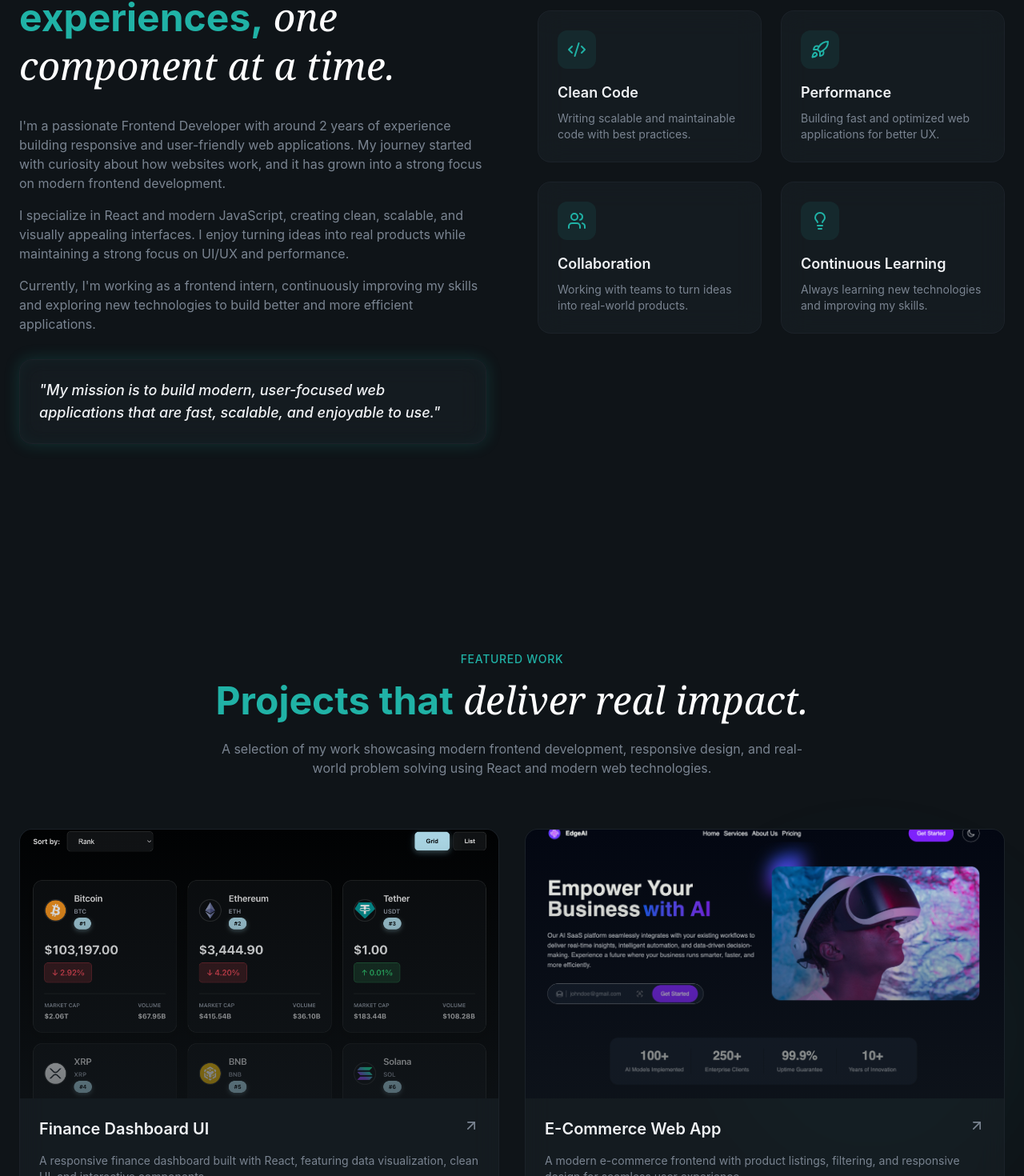
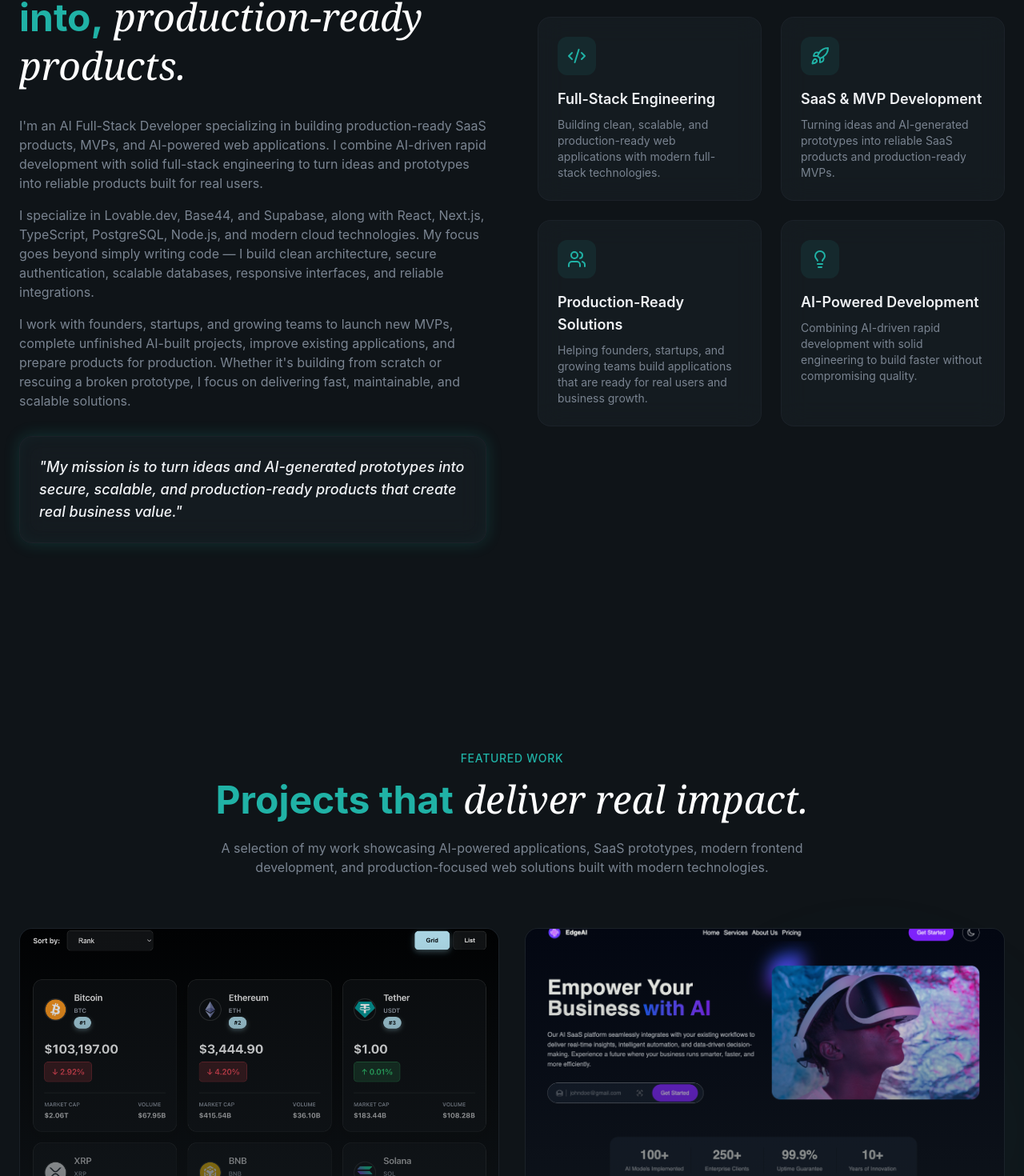
Before and after one commit to akash-547/Personal-portfolio, a React (Vite) app: page / in a window 1280 px wide. Shown: the part 1336-2806 px from the top of the page at 80% size. Built offline with nearby package versions, Linux system fonts and the light colour scheme.

Commit message:
fix:updates in section

```diff
--- a/src/sections/About.jsx
+++ b/src/sections/About.jsx
@@ -3,23 +3,27 @@ import { Code2, Lightbulb, Rocket, Users } from "lucide-react";
 const highlights = [
   {
     icon: Code2,
-    title: "Clean Code",
-    description: "Writing scalable and maintainable code with best practices.",
+    title: "Full-Stack Engineering",
+    description:
+      "Building clean, scalable, and production-ready web applications with modern full-stack technologies.",
   },
   {
     icon: Rocket,
-    title: "Performance",
-    description: "Building fast and optimized web applications for better UX.",
+    title: "SaaS & MVP Development",
+    description:
+      "Turning ideas and AI-generated prototypes into reliable SaaS products and production-ready MVPs.",
   },
   {
     icon: Users,
-    title: "Collaboration",
-    description: "Working with teams to turn ideas into real-world products.",
+    title: "Production-Ready Solutions",
+    description:
+      "Helping founders, startups, and growing teams build applications that are ready for real users and business growth.",
   },
   {
     icon: Lightbulb,
-    title: "Continuous Learning",
-    description: "Always learning new technologies and improving my skills.",
+    title: "AI-Powered Development",
+    description:
+      "Combining AI-driven rapid development with solid engineering to build faster without compromising quality.",
   },
 ];
 
@@ -37,38 +41,44 @@ export const About = () => {
             </div>
 
             <h2 className="text-4xl md:text-5xl font-bold leading-tight animate-fade-in animation-delay-100 text-secondary-foreground">
-              Building the web experiences,
+              Turning AI prototypes into,
               <span className="font-serif italic font-normal text-white">
                 {" "}
-                one component at a time.
+                production-ready products.
               </span>
             </h2>
 
             <div className="space-y-4 text-muted-foreground animate-fade-in animation-delay-200">
               <p>
-                I'm a passionate Frontend Developer with around 2 years of
-                experience building responsive and user-friendly web
-                applications. My journey started with curiosity about how
-                websites work, and it has grown into a strong focus on modern
-                frontend development.
+                I'm an AI Full-Stack Developer specializing in building
+                production-ready SaaS products, MVPs, and AI-powered web
+                applications. I combine AI-driven rapid development with solid
+                full-stack engineering to turn ideas and prototypes into
+                reliable products built for real users.
               </p>
+
               <p>
-                I specialize in React and modern JavaScript, creating clean,
-                scalable, and visually appealing interfaces. I enjoy turning
-                ideas into real products while maintaining a strong focus on
-                UI/UX and performance.
+                I specialize in Lovable.dev, Base44, and Supabase, along with
+                React, Next.js, TypeScript, PostgreSQL, Node.js, and modern
+                cloud technologies. My focus goes beyond simply writing code —
+                I build clean architecture, secure authentication, scalable
+                databases, responsive interfaces, and reliable integrations.
               </p>
+
               <p>
-                Currently, I'm working as a frontend intern, continuously
-                improving my skills and exploring new technologies to build
-                better and more efficient applications.
+                I work with founders, startups, and growing teams to launch new
+                MVPs, complete unfinished AI-built projects, improve existing
+                applications, and prepare products for production. Whether it's
+                building from scratch or rescuing a broken prototype, I focus
+                on delivering fast, maintainable, and scalable solutions.
               </p>
             </div>
 
             <div className="glass rounded-2xl p-6 glow-border animate-fade-in animation-delay-300">
               <p className="text-lg font-medium italic text-foreground">
-                "My mission is to build modern, user-focused web applications
-                that are fast, scalable, and enjoyable to use."
+                "My mission is to turn ideas and AI-generated prototypes into
+                secure, scalable, and production-ready products that create
+                real business value."
               </p>
             </div>
           </div>
--- a/src/sections/Experience.jsx
+++ b/src/sections/Experience.jsx
@@ -1,20 +1,40 @@
 const experiences = [
   {
     period: "2026 — Present",
-    role: "Senior Frontend Engineer",
-    company: "Axionix",
+    role: "Senior AI Full-Stack Developer",
+    company: "Axionix X Pvt Ltd",
     description:
-      "Working on building modern and responsive web applications using React. Focused on creating clean UI components, improving performance, and enhancing user experience.",
-    technologies: ["React", "JavaScript", "Tailwind CSS"],
+      "Building production-ready AI-powered web applications, SaaS products, and MVPs using modern full-stack technologies. Focused on scalable architecture, secure authentication, database integration, API development, performance optimization, and reliable deployment.",
+    technologies: [
+      "Lovable.dev",
+      "Base44",
+      "React",
+      "Next.js",
+      "TypeScript",
+      "Supabase",
+      "PostgreSQL",
+      "OpenAI",
+      "Node.js",
+      "Tailwind CSS",
+      "Vercel",
+    ],
     current: true,
   },
   {
     period: "2025",
-    role: "Frontend Intern",
-    company: "Binary Hub",
+    role: "Senior Frontend Developer",
+    company: "Binary Hub Technologies",
     description:
-      "Assisted in developing responsive user interfaces and reusable components. Gained hands-on experience with React, Git, and real-world project workflows.",
-    technologies: ["React", "JavaScript", "CSS", "Git"],
+      "Developed modern and responsive user interfaces with a focus on clean design, reusable components, performance, and user experience. Worked with React and modern frontend development workflows to build reliable web applications.",
+    technologies: [
+      "React",
+      "JavaScript",
+      "HTML",
+      "CSS",
+      "Tailwind CSS",
+      "Git",
+      "GitHub",
+    ],
     current: false,
   },
 ];
@@ -52,8 +72,9 @@ export const Experience = () => {
             className="text-muted-foreground
            animate-fade-in animation-delay-200"
           >
-            A timeline of my professional growth, from curious beginner to
-            senior engineer leading teams and building products at scale.
+            A journey from frontend development to building AI-powered,
+            scalable full-stack applications, SaaS products, and production-ready
+            digital solutions.
           </p>
         </div>
 
--- a/src/sections/Projects.jsx
+++ b/src/sections/Projects.jsx
@@ -1,39 +1,41 @@
+
 import { ArrowUpRight, Github } from "lucide-react";
 import { AnimatedBorderButton } from "@/components/AnimatedBorderButton";
+
 const projects = [
   {
-    title: "Finance Dashboard UI",
+    title: "Modern React Web Application",
     description:
-      "A responsive finance dashboard built with React, featuring data visualization, clean UI, and interactive components.",
+      "A responsive web application built with React, focusing on clean component architecture, modern UI, reusable components, and a smooth user experience.",
     image: "/projects/project1.png",
-    tags: ["React", "JavaScript", "Tailwind CSS"],
+    tags: ["React", "TypeScript", "Tailwind CSS"],
     link: "#",
     github: "https://github.com/akash-547",
   },
   {
-    title: "E-Commerce Web App",
+    title: "Next.js Web Application",
     description:
-      "A modern e-commerce frontend with product listings, filtering, and responsive design for seamless user experience.",
+      "A modern web application built with Next.js, featuring responsive design, reusable components, optimized performance, and a production-focused frontend.",
     image: "/projects/project2.png",
-    tags: ["React", "JavaScript", "Tailwind CSS"],
+    tags: ["Next.js", "React", "TypeScript"],
     link: "#",
     github: "https://github.com/akash-547",
   },
   {
-    title: "AI Content Tool",
+    title: "AI-Powered Web Application",
     description:
-      "A simple AI-powered content generator using modern UI, integrating external APIs for dynamic content generation.",
+      "An AI-powered web application combining modern frontend development with API integration to deliver a clean, responsive, and interactive user experience.",
     image: "/projects/project3.png",
-    tags: ["React", "API Integration", "Tailwind CSS"],
+    tags: ["React", "OpenAI", "API Integration"],
     link: "#",
     github: "https://github.com/akash-547",
   },
   {
-    title: "Task Management App",
+    title: "SaaS & MVP Prototype",
     description:
-      "A task management interface with interactive UI, allowing users to create, update, and organize tasks efficiently.",
+      "A rapid SaaS/MVP prototype built with modern AI development tools, designed to transform product ideas into functional and user-ready web applications.",
     image: "/projects/project4.png",
-    tags: ["React", "JavaScript", "Tailwind CSS"],
+    tags: ["Lovable.dev", "Supabase", "SaaS"],
     link: "#",
     github: "https://github.com/akash-547",
   },
@@ -45,12 +47,14 @@ export const Projects = () => {
       {/* Bg glows */}
       <div className="absolute top-1/4 right-0 w-96 h-96 bg-primary/5 rounded-full blur-3xl" />
       <div className="absolute bottom-1/4 left-0 w-64 h-64 bg-highlight/5 rounded-full blur-3xl" />
+
       <div className="container mx-auto px-6 relative z-10">
         {/* Section Header */}
         <div className="text-center mx-auto max-w-3xl mb-16">
           <span className="text-secondary-foreground text-sm font-medium tracking-wider uppercase animate-fade-in">
             Featured Work
           </span>
+
           <h2 className="text-4xl md:text-5xl font-bold mt-4 mb-6 animate-fade-in animation-delay-100 text-secondary-foreground">
             Projects that
             <span className="font-serif italic font-normal text-white">
@@ -58,10 +62,11 @@ export const Projects = () => {
               deliver real impact.
             </span>
           </h2>
+
           <p className="text-muted-foreground animate-fade-in animation-delay-200">
-            A selection of my work showcasing modern frontend development,
-            responsive design, and real-world problem solving using React and
-            modern web technologies.
+            A selection of my work showcasing AI-powered applications, SaaS
+            prototypes, modern frontend development, and production-focused
+            web solutions built with modern technologies.
           </p>
         </div>
 
@@ -80,11 +85,13 @@ export const Projects = () => {
                   alt={project.title}
                   className="w-full h-full object-cover transition-transform duration-700 group-hover:scale-110"
                 />
+
                 <div
                   className="absolute inset-0
                 bg-gradient-to-t from-card via-card/50
                  to-transparent opacity-60"
                 />
+
                 {/* Overlay Links */}
                 <div className="absolute inset-0 flex items-center justify-center gap-4 opacity-0 group-hover:opacity-100 transition-opacity duration-300">
                   <a
@@ -93,6 +100,7 @@ export const Projects = () => {
                   >
                     <ArrowUpRight className="w-5 h-5" />
                   </a>
+
                   <a
                     href={project.github}
                     className="p-3 rounded-full glass hover:bg-primary hover:text-primary-foreground transition-all"
@@ -108,6 +116,7 @@ export const Projects = () => {
                   <h3 className="text-xl font-semibold group-hover:text-primary transition-colors">
                     {project.title}
                   </h3>
+
                   <ArrowUpRight
                     className="w-5 h-5
                   text-muted-foreground group-hover:text-primary
@@ -115,9 +124,11 @@ export const Projects = () => {
                    group-hover:-translate-y-1 transition-all"
                   />
                 </div>
+
                 <p className="text-muted-foreground text-sm">
                   {project.description}
                 </p>
+
                 <div className="flex flex-wrap gap-2">
                   {project.tags.map((tag, tagIdx) => (
                     <span
```
